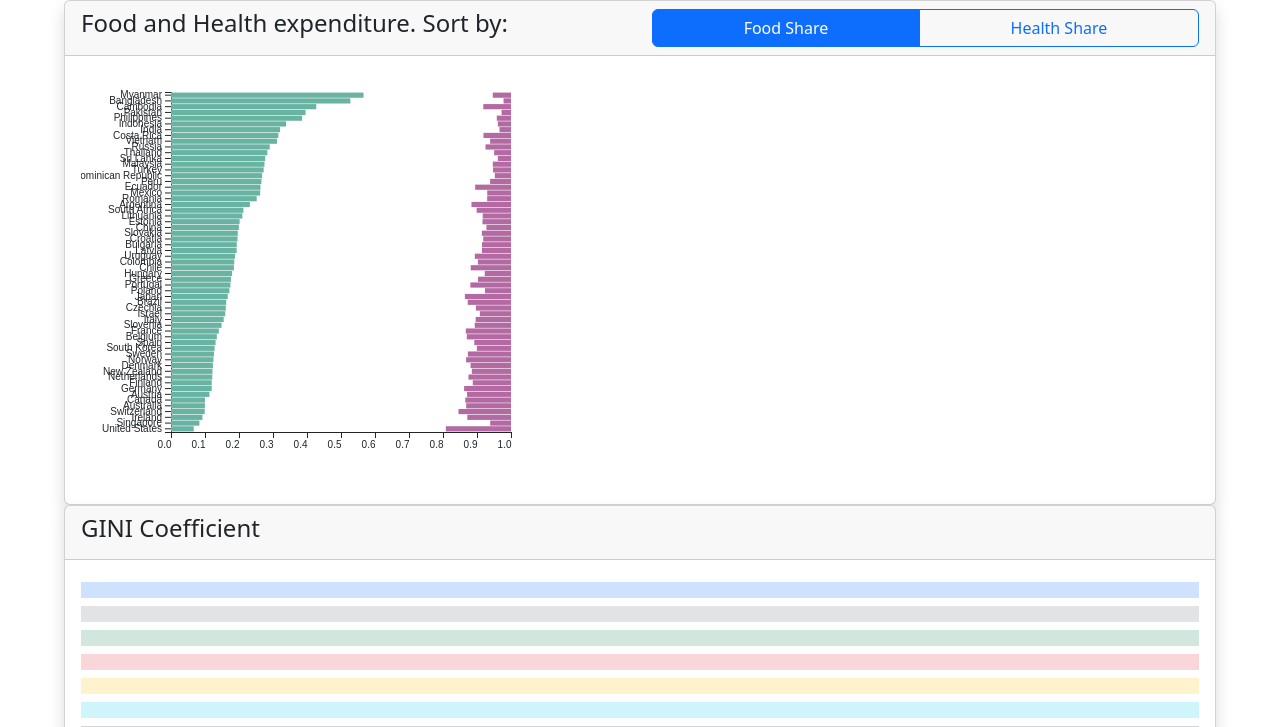
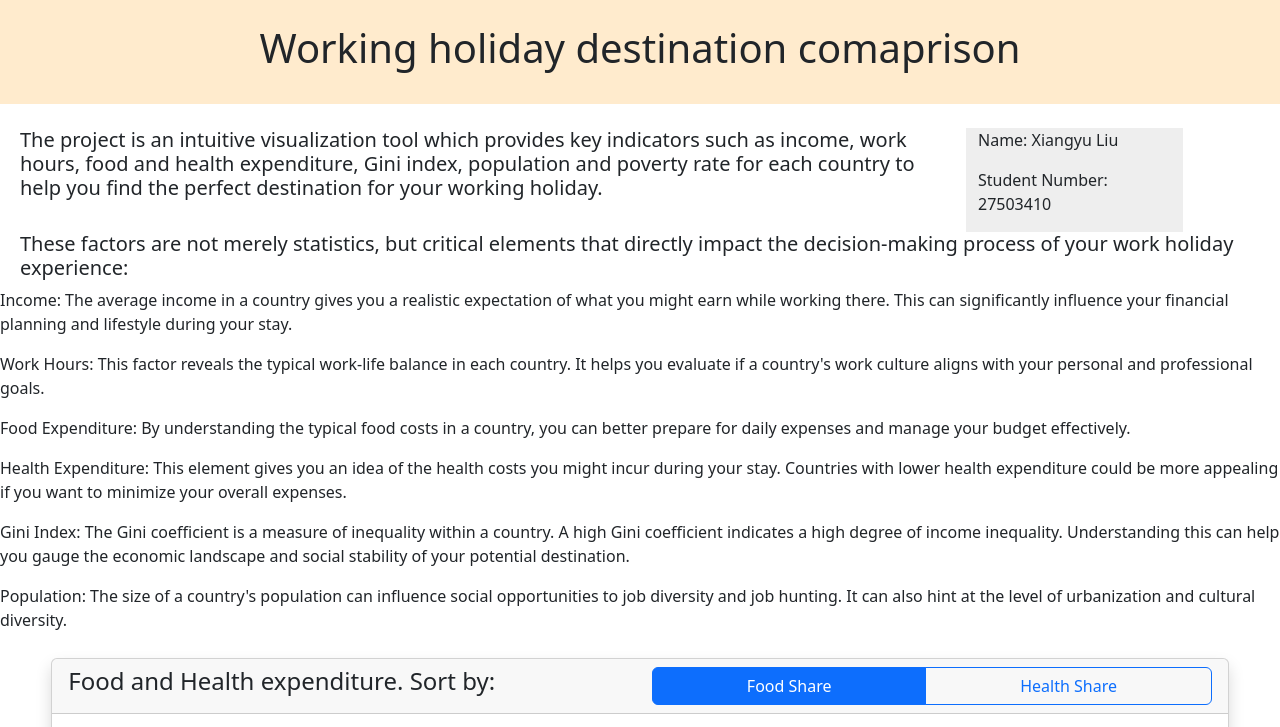
Before and after one commit to RosenbergLiu/WorkingHolidayVisualizationD3, a plain HTML site: page index.html in a window 1280 px wide. Shown: the top 727 px of the page. Drawn offline with nearby package versions, Linux system fonts and the light colour scheme; no server answers; a web font is replaced by a local one.

Commit message:
add text

```diff
--- a/index.html
+++ b/index.html
@@ -24,6 +24,55 @@
 </head>
 
 <body>
+    <div style="background-color: blanchedalmond;">
+        <br>
+        <h1 class="text-center">Working holiday destination comaprison</h1>
+        <br>
+    </div>
+    <br>
+    <div class="row">
+        <div class="col-9">
+            <h5>The project is an intuitive visualization tool
+                which provides key indicators such as income, work hours,
+                food and health expenditure, Gini index, population and poverty rate for each country
+                 to help you find the perfect destination for your working holiday.</h5>
+        </div>
+        <div class="col-2" style="background-color: #eee;">
+            <p>Name: Xiangyu Liu</p>
+            <p>Student Number: 27503410</p>
+        </div>
+    </div>
+    <h5>These factors are not merely statistics,
+        but critical elements that directly impact
+        the decision-making process of your work holiday experience:</h5>
+    <p>Income: The average income in a country gives you a realistic expectation of
+        what you might earn while working there. This can significantly influence your
+        financial planning and lifestyle during your stay.
+    </p>
+    <p>
+        Work Hours: This factor reveals the typical work-life balance in each country.
+        It helps you evaluate if a country's work culture aligns with your personal and professional goals.
+    </p>
+    <p>
+        Food Expenditure: By understanding the typical food costs in a country,
+        you can better prepare for daily expenses and manage your budget effectively.
+    </p>
+    <p>
+        Health Expenditure: This element gives you an idea of the health costs you might incur during your stay.
+        Countries with lower health expenditure could be more appealing if you want to minimize your overall expenses.
+    </p>
+    <p>
+        Gini Index: The Gini coefficient is a measure of inequality within a country. A high Gini coefficient indicates a high degree of income inequality.
+        Understanding this can help you gauge the economic landscape and social stability of your potential destination.
+    </p>
+    <p>
+        Population: The size of a country's population can influence social opportunities to job diversity and job hunting.
+        It can also hint at the level of urbanization and cultural diversity.</p>
+
+
+
+
+
 
 
 <div class="card shadow" id="expenditure">
@@ -38,7 +87,6 @@
                 <label class="btn btn-outline-primary" for="sortHealth">Health Share</label>
               </div>
             <script>
-                // Attach event listeners
                 document.getElementsByName("btnradio").forEach(radio => {
                     radio.addEventListener("change", (e) => {
                         if (e.target.id === "sortFood") {
--- a/styles.css
+++ b/styles.css
@@ -3,8 +3,9 @@
 }
 
 .card {
-    margin-left: 5%;
-    margin-right: 5%;
+    margin-left: 4%;
+    margin-right: 4%;
+    margin-top: 2%;
 }
 
 .grid line {
@@ -16,3 +17,7 @@
 .grid path {
     stroke-width: 0;
 }
+
+h5 {
+    margin-left: 20px;
+}
```
Lines whose indentation alone changed are shown as unchanged.
